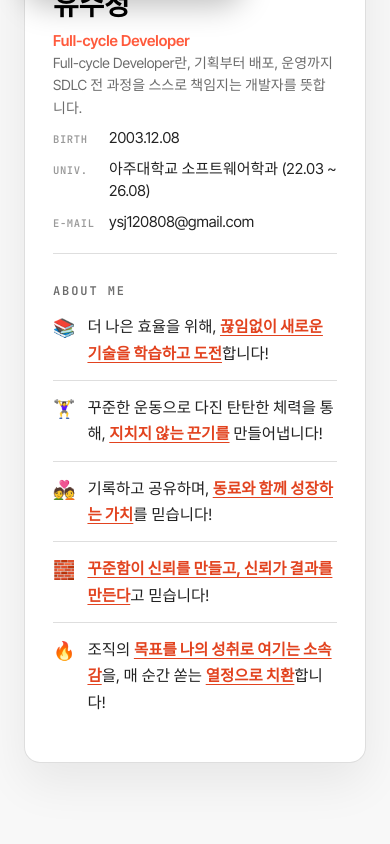
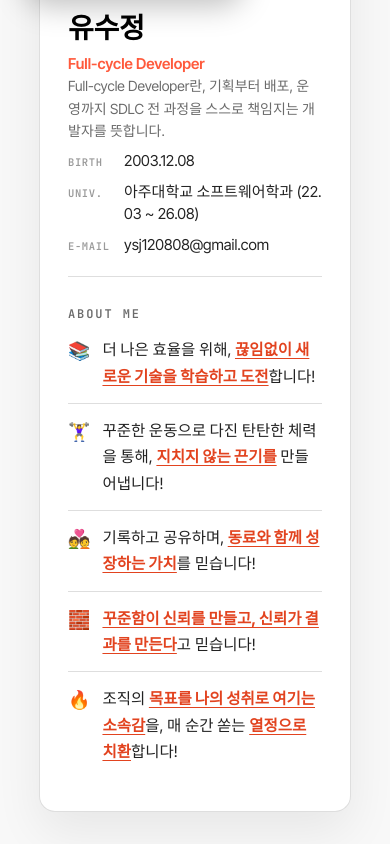
Before and after one commit to ytnwjd/ytnwjd-portfolio, a Vue app: page / in a window 390 px wide. Shown: the part 824-1668 px from the top of the page. Built offline with nearby package versions, Linux system fonts and the light colour scheme.

Commit message:
style: apply clamp() to section padding for smooth responsive scaling

```diff
--- a/src/assets/styles/main.css
+++ b/src/assets/styles/main.css
@@ -74,7 +74,7 @@ button {
   max-width: 1800px;
   margin: 0 auto;
   padding-block: 140px;
-  padding-inline: 184px;
+  padding-inline: clamp(24px, 10vw, 184px);
   border-bottom: 1px solid var(--color-border);
 }
 
@@ -185,7 +185,6 @@ button {
 @media (max-width: 768px) {
   .section {
     padding-block: 96px;
-    padding-inline: 24px;
   }
 }
 
```
